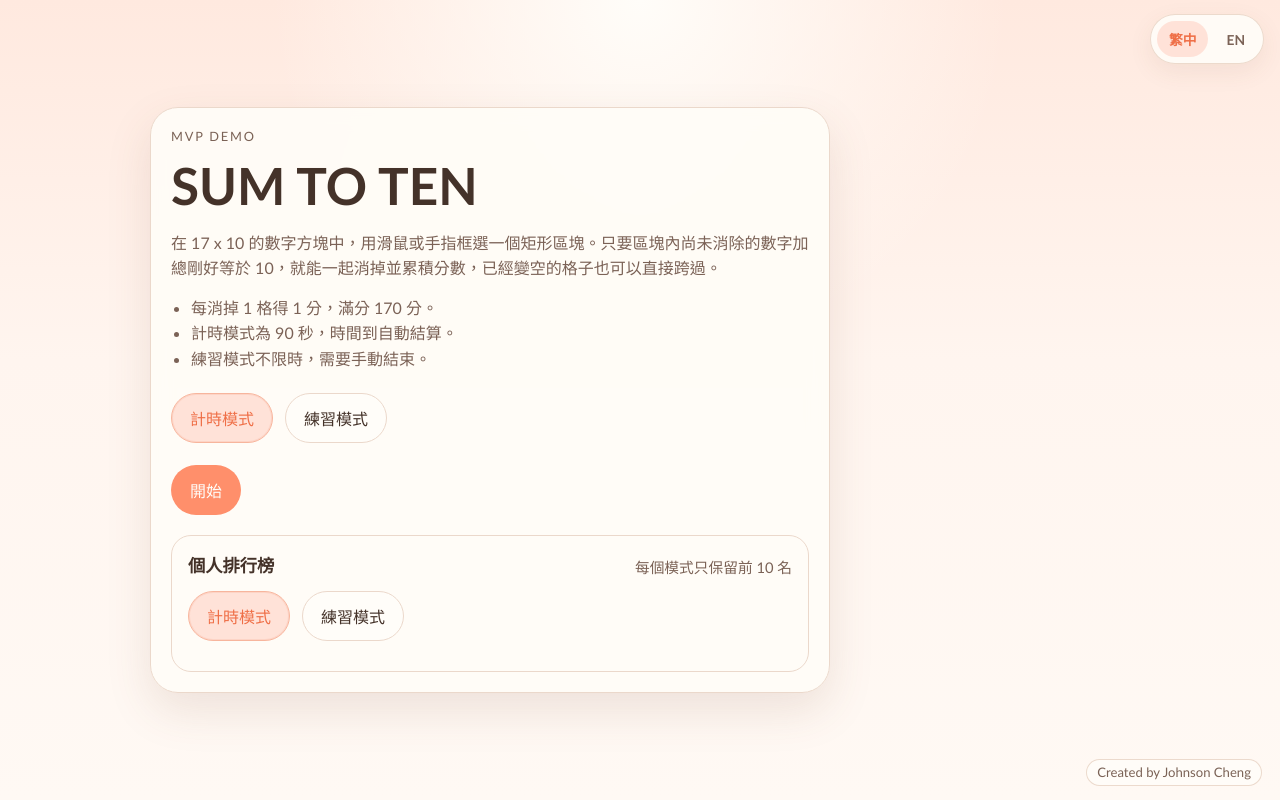
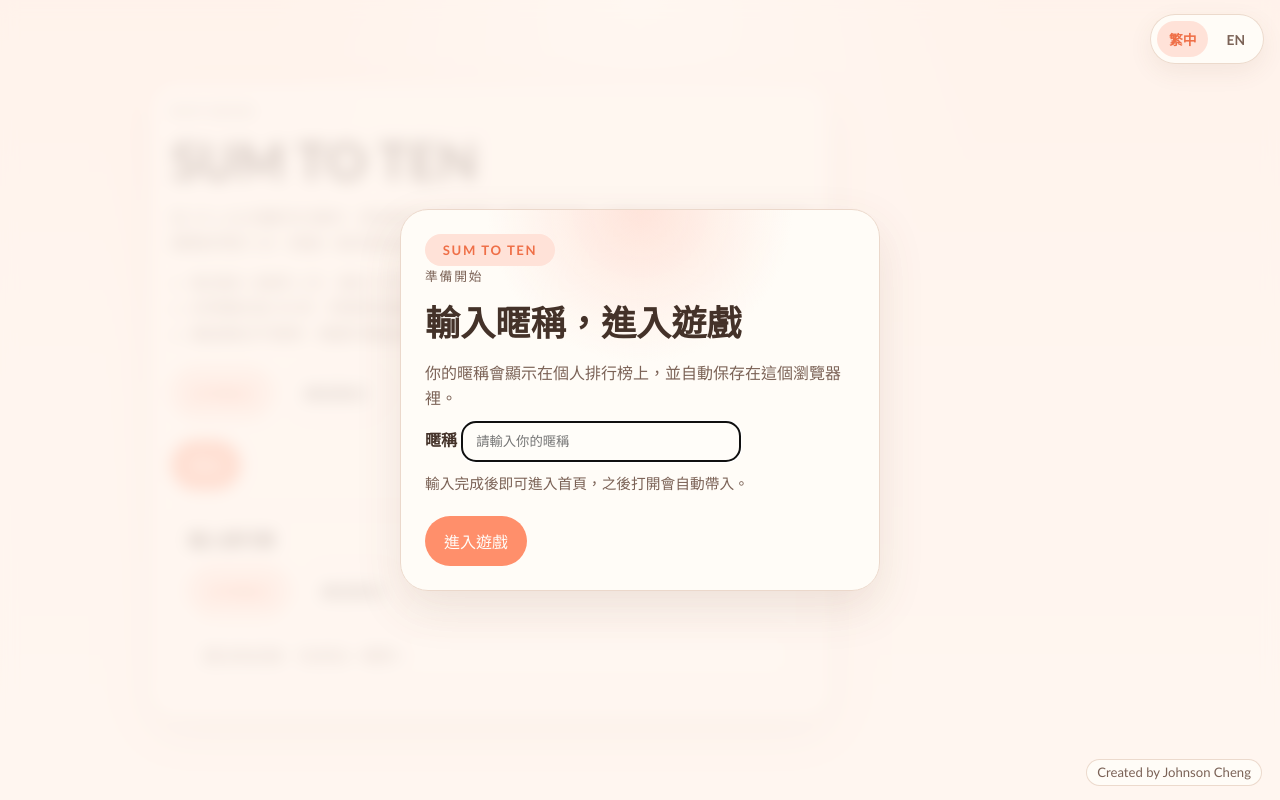
Before and after one commit to mychengpersonal/sum-to-ten, a website with bundled scripts: page sum-ten.html in a window 1280 px wide. Built offline with nearby package versions, Linux system fonts and the light colour scheme.

Commit message:
Update sum-ten (fix EN).html

```diff
--- a/sum-ten.html
+++ b/sum-ten.html
@@ -161,6 +161,6 @@
 
     <p class="site-credit">Created by Johnson Cheng</p>
 
-    <script type="module" src="./src/sum-ten-main.js"></script>
+    <script type="module" src="./sum-ten-main.js"></script>
   </body>
 </html>
```
